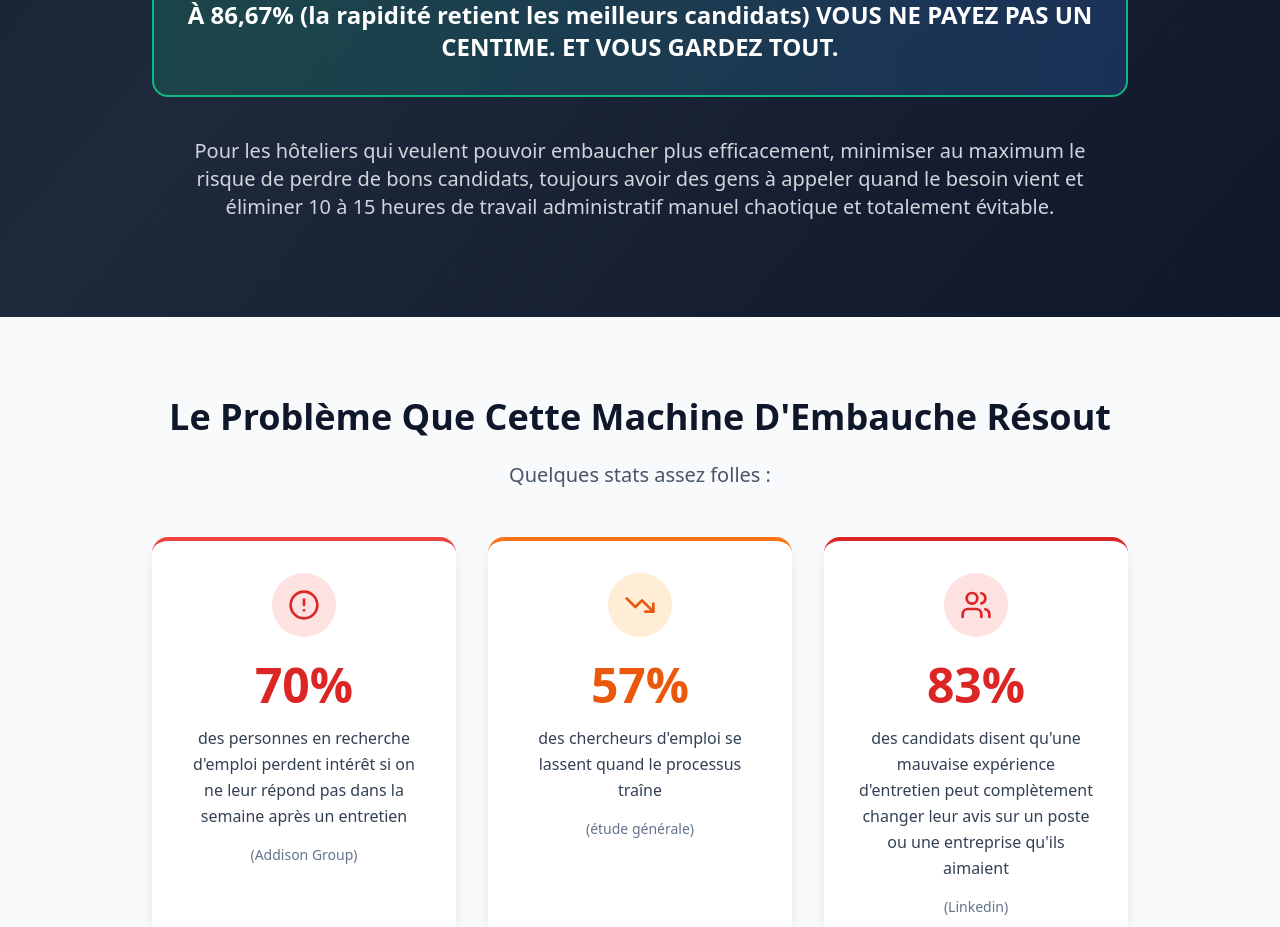
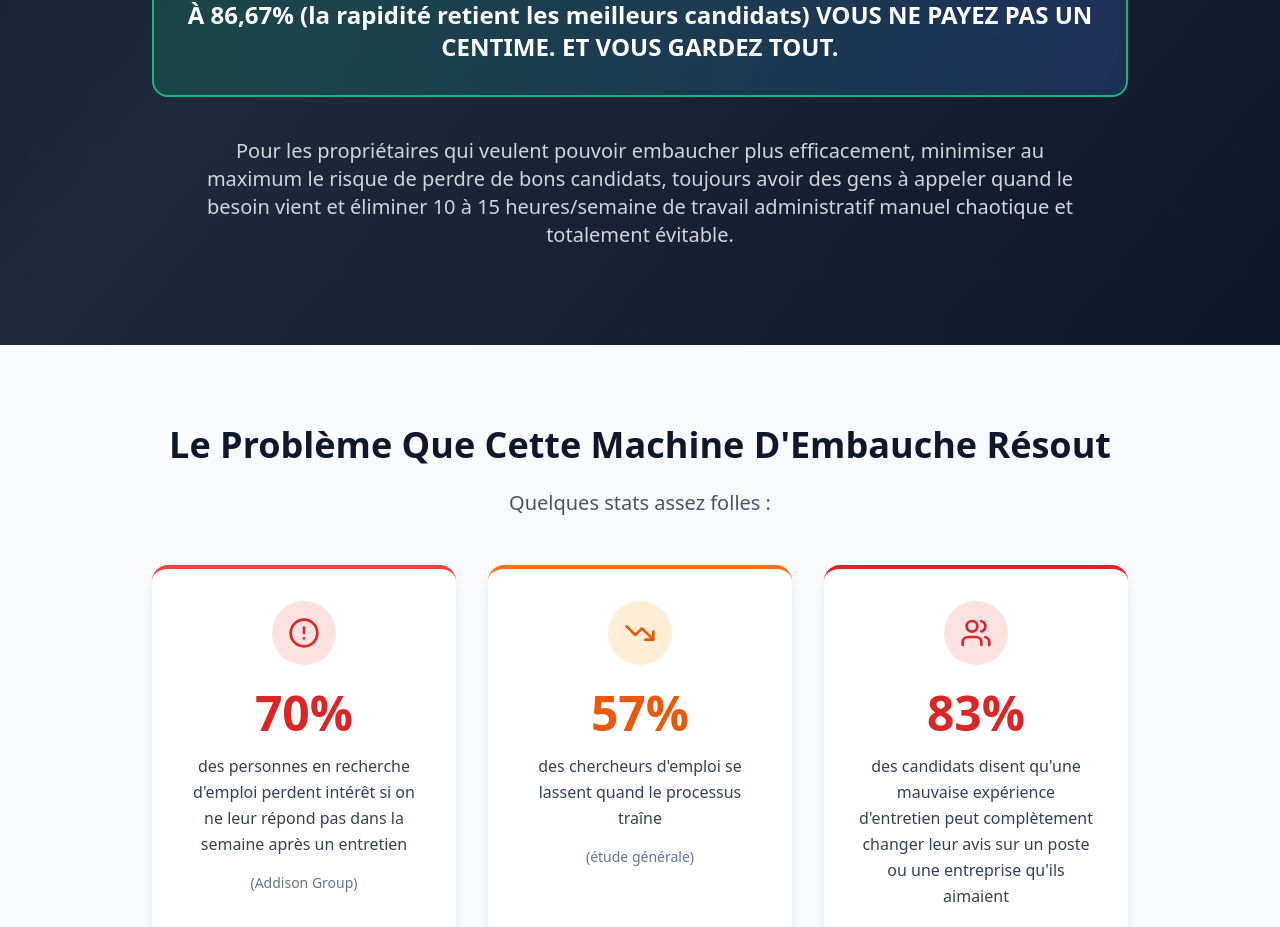
Before and after one commit to kokipoki9999/EN-FR, a React (Vite) app: page / in a window 1280 px wide. Shown: the part 1191-2118 px from the top of the page. Built offline with nearby package versions, Linux system fonts and the light colour scheme.

Commit message:
Updated translations.ts

```diff
--- a/src/translations.ts
+++ b/src/translations.ts
@@ -6,7 +6,7 @@ export const translations = {
       title: "Obtenez Une Machine D'Embauche Entièrement Automatisée (Presque) Installée Dans Votre Entreprise En 48 Heures, Gratuitement — Clé En Main, Pour Que Vous N'ayez Plus Jamais À Courir Ni À Perdre Les Candidats Les Plus Qualifiés",
       testimonial: "On a traité des dizaines de candidats avec ce système et ça nous a fait gagner une quantité de temps incroyable.",
       guarantee: "SI CETTE MACHINE NE RÉDUIT PAS VOTRE TEMPS D'ADMINISTRATION DE 50 À 86,67% (la rapidité retient les meilleurs candidats) VOUS NE PAYEZ PAS UN CENTIME. ET VOUS GARDEZ TOUT.",
-      description: "Pour les hôteliers qui veulent pouvoir embaucher plus efficacement, minimiser au maximum le risque de perdre de bons candidats, toujours avoir des gens à appeler quand le besoin vient et éliminer 10 à 15 heures de travail administratif manuel chaotique et totalement évitable."
+      description: "Pour les propriétaires qui veulent pouvoir embaucher plus efficacement, minimiser au maximum le risque de perdre de bons candidats, toujours avoir des gens à appeler quand le besoin vient et éliminer 10 à 15 heures/semaine de travail administratif manuel chaotique et totalement évitable."
     },
     problem: {
       title: "Le Problème Que Cette Machine D'Embauche Résout",
```
